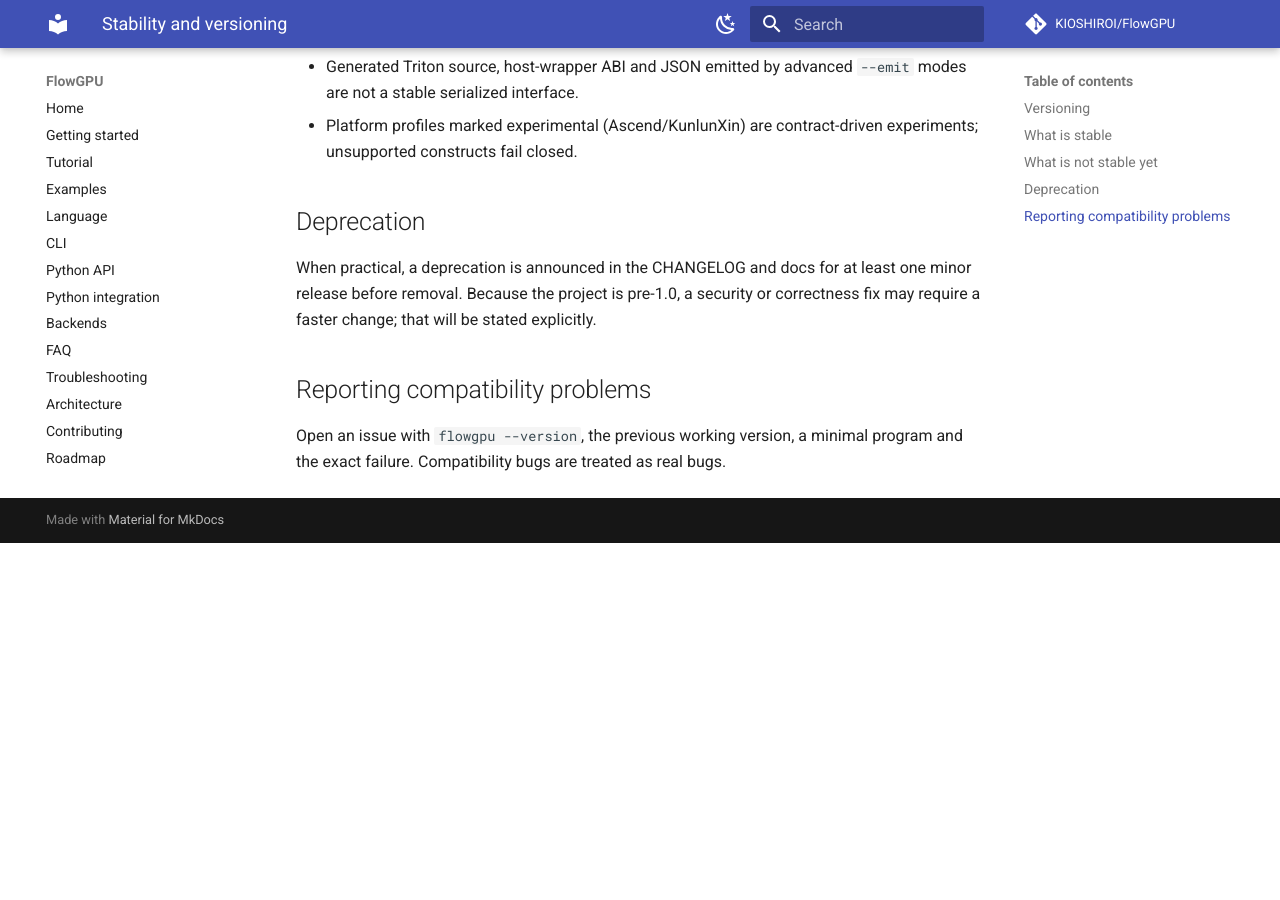
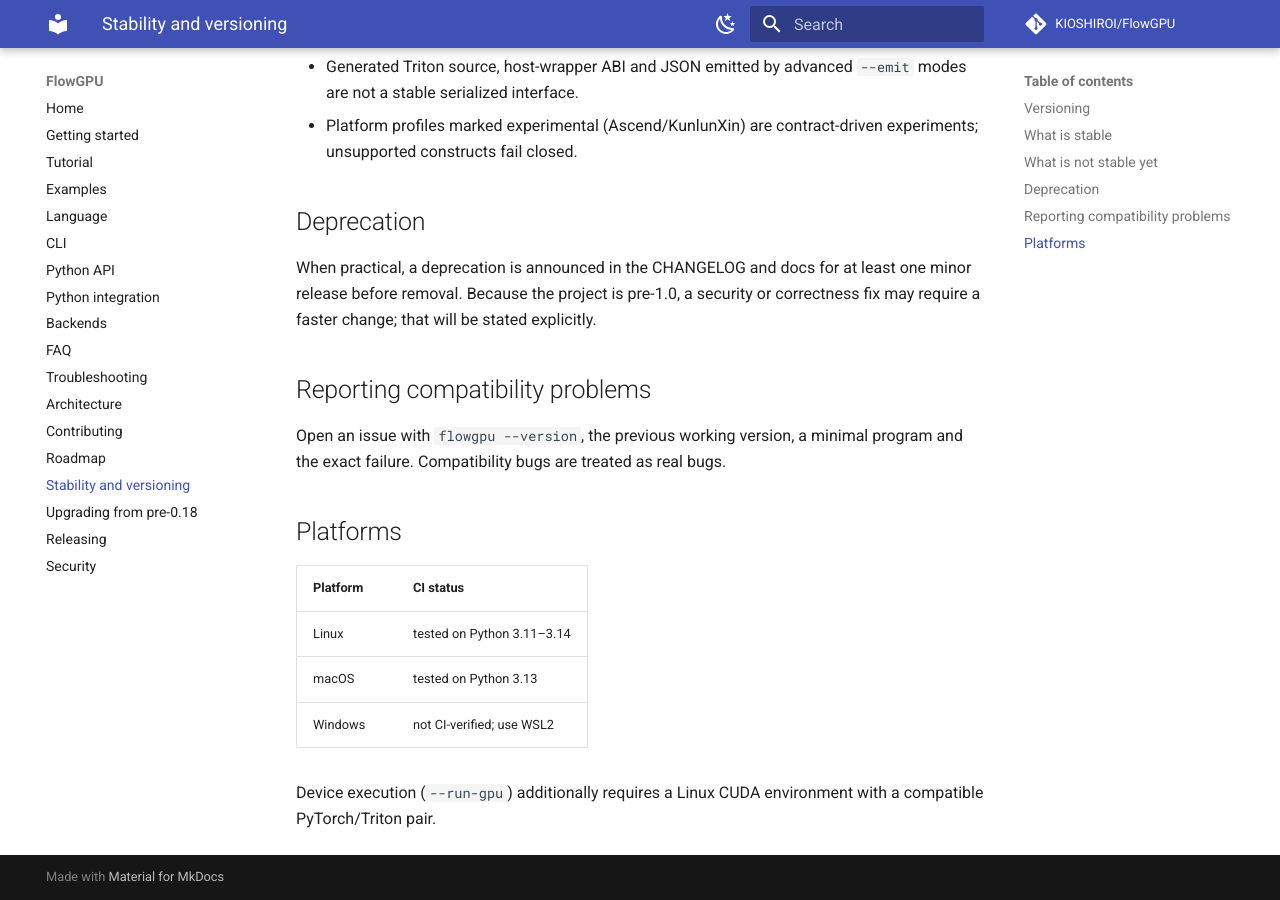
Before and after one commit to KIOSHIROI/FlowGPU, an MkDocs documentation site: the page built from docs/user-guide/stability.md, in a window 1280 px wide and 900 px high, scrolled down 880 px. Built offline with MkDocs 1.6.1 and Material for MkDocs 9.7.7, drawn with Linux system fonts in a browser that asks for light colours; comment, search, counter and statistics services are not loaded; before the commit the page ends 1423 px from its top, so only the background shows below that.

Commit message:
Document the tested platform matrix and Windows/WSL guidance

```diff
--- a/docs/user-guide/stability.md
+++ b/docs/user-guide/stability.md
@@ -44,3 +44,14 @@ explicitly.
 
 Open an issue with `flowgpu --version`, the previous working version, a minimal
 program and the exact failure. Compatibility bugs are treated as real bugs.
+
+## Platforms
+
+| Platform | CI status |
+|---|---|
+| Linux | tested on Python 3.11–3.14 |
+| macOS | tested on Python 3.13 |
+| Windows | not CI-verified; use WSL2 |
+
+Device execution (`--run-gpu`) additionally requires a Linux CUDA environment
+with a compatible PyTorch/Triton pair.
```
Also changed, not shown: CHANGELOG.md (+4 -0 lines), docs/user-guide/getting-started.md (+3 -0 lines), docs/user-guide/troubleshooting.md (+6 -0 lines).
